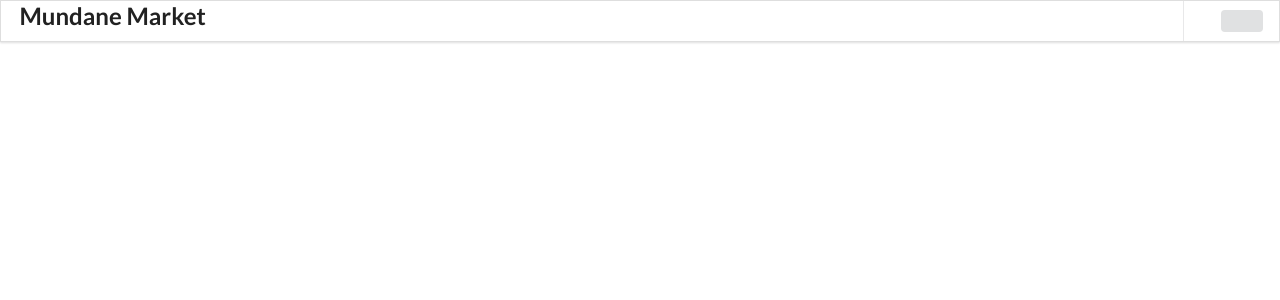
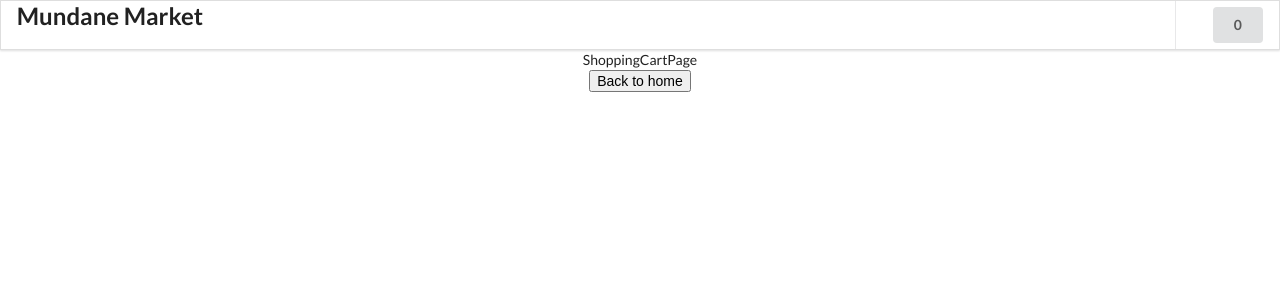
Before and after one commit to Byakuya91/E-Commerce-store, a React (Create React App) app in the folder e-commerce/: page /cart in a window 1280 px wide. Before the commit this address had no page. Shown: the top 300 px of the page. Built offline with nearby package versions, Linux system fonts and the light colour scheme.

Commit message:
I've setup the routes for the shopping cart and the home page. The next stage will be to map the individual products inside the Shopping cart and display them. Once that's done, we can move onto CRUD functionality.

```diff
--- a/e-commerce/src/App.js
+++ b/e-commerce/src/App.js
@@ -1,9 +1,14 @@
 import "./App.css";
+
+// ? Component imports
 import Header from "./containers/Header";
 import ProductComponent from "./containers/ProductComponent";
 import ProductDetail from "./containers/ProductDetail";
 import ProductListing from "./containers/ProductListing";
+import ShoppingCartPage from "./Pages/ShoppingCartPage";
+// ?rrd imports
 import { BrowserRouter as Router, Routes, Route } from "react-router-dom";
+
 function App() {
   // TODOS;
   // 1) Improve the routing
@@ -15,6 +20,7 @@ function App() {
       <Routes>
         <Route path="/" element={<ProductListing />} />
         <Route path="/product/:productId" element={<ProductDetail />} />
+        <Route path="/cart" element={<ShoppingCartPage />} />
         <Route>404 not found</Route>
       </Routes>
     </div>
--- /dev/null
+++ b/e-commerce/src/Components/ShoppingCart.jsx
@@ -0,0 +1,11 @@
+import React from "react";
+
+const ShoppingCart = () => {
+  // TODO: Create the shopping cart and map out the elements
+  // TODO: Implement Crud functionality where you can update the quanities, and remove the products, and even click on the displayed product to go to the main page for more information.
+  // TODO: Showcase the total price of items in the cart
+
+  return <div>ShoppingCartPage</div>;
+};
+
+export default ShoppingCart;
--- /dev/null
+++ b/e-commerce/src/Pages/ShoppingCartPage.jsx
@@ -0,0 +1,21 @@
+import React from "react";
+
+// ?Component imports
+import ShoppingCart from "../Components/ShoppingCart";
+
+// ?rrd imports
+import { useNavigate } from "react-router-dom";
+
+const ShoppingCartPage = () => {
+  const navigateHome = useNavigate();
+
+  return (
+    <div className="shoppingCart">
+      <h1>Shopping Cart</h1>
+      <ShoppingCart />
+      <button onClick={() => navigateHome("/")}>Back to home</button>
+    </div>
+  );
+};
+
+export default ShoppingCartPage;
--- a/e-commerce/src/containers/Header.js
+++ b/e-commerce/src/containers/Header.js
@@ -5,21 +5,38 @@ import React from "react";
 
 // ?Third party imports
 import { useSelector } from "react-redux";
+import { useNavigate } from "react-router-dom";
 
 // define a header
 
 const Header = () => {
+  // TODO: Create navigate function(DONE)
+  const navigateToCart = useNavigate();
+
+  // TODO: Access the cart from the story
+  const cart = useSelector((state) => state.cart);
+
+  // TODO: Clickable Shopping Cart Icon(DONE)
+  const handleCartClick = () => {
+    navigateToCart("/cart");
+  };
+
   // Access the cart from the store
-  const cart = useSelector((state) => state.cart);
   return (
     <div className="ui fixed menu">
       <div className="ui container center">
-        <h2> Mundane Market</h2>
+        <h2>Mundane Market</h2>
       </div>
       <div className="right menu">
-        <div className="item">
+        {/* Clickable Shopping Cart Icon */}
+        <div
+          className="item"
+          onClick={handleCartClick}
+          style={{ cursor: "pointer" }}
+        >
           <i className="shopping-cart icon"></i>
-          <div className="ui button">{cart.length}</div>
+          <div className="ui button">{cart.products.length}</div>{" "}
+          {/* Adjust cart count */}
         </div>
       </div>
     </div>
```
Also changed, not shown: e-commerce/Components/ShoppingCart.jsx (deleted, +0 -7 lines), e-commerce/Pages/shoppingCartPage.jsx (deleted, +0 -7 lines).
